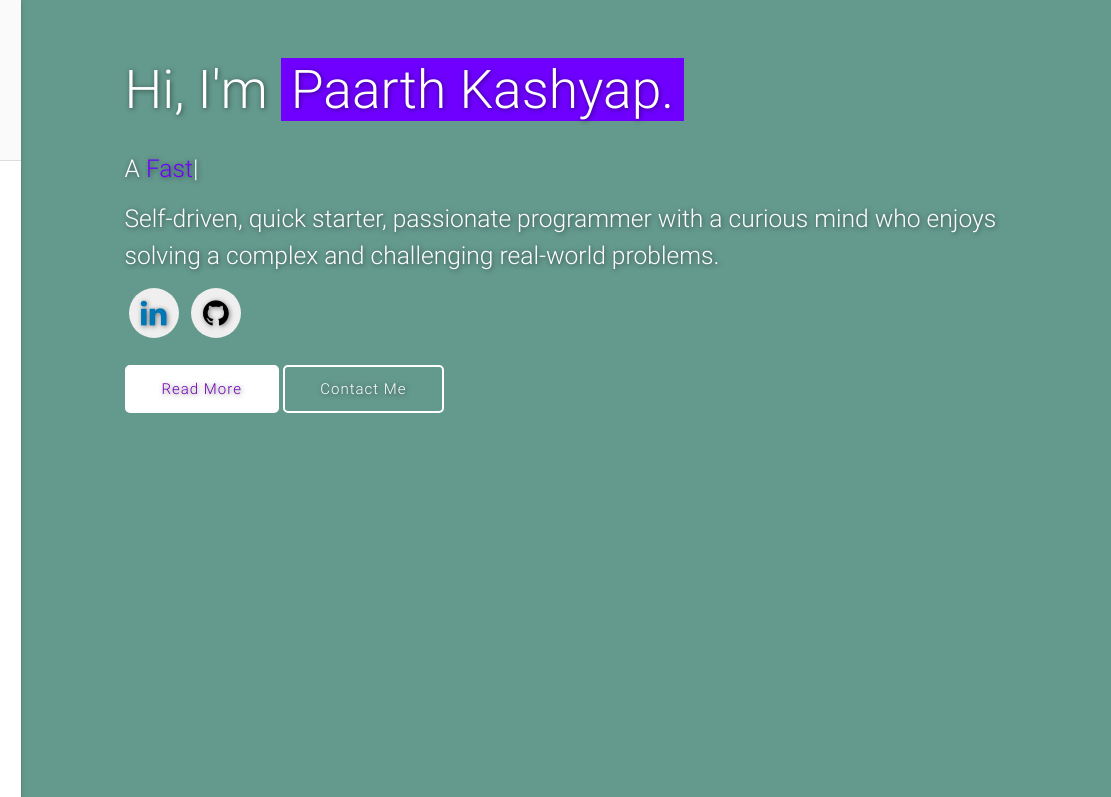
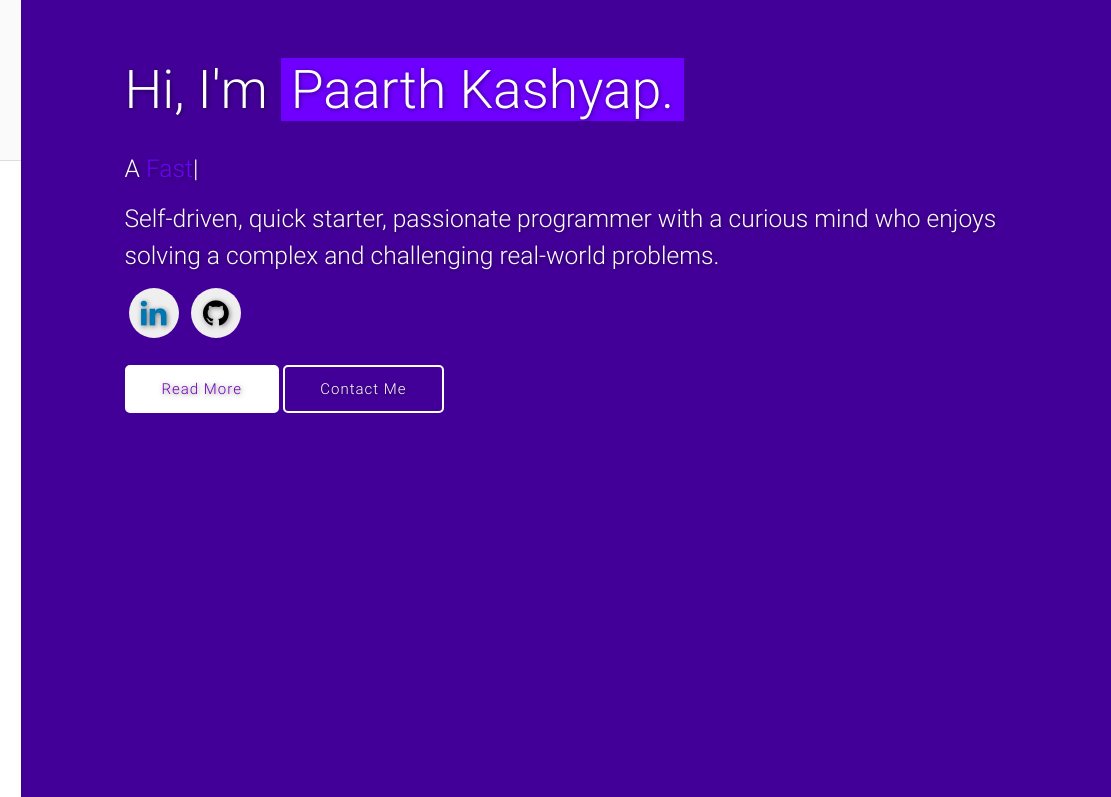
Before and after one commit to Paarth-Kashyap/Paarth-Kashyap.github.io, a plain HTML site: page index.html in a window 1280 px wide. Shown: the top 797 px of the page, 169-1280 px from the left. Drawn offline with nearby package versions, Linux system fonts and the light colour scheme.

Commit message:
check to see updated site

```diff
--- a/assets/css/style.css
+++ b/assets/css/style.css
@@ -320,7 +320,7 @@ h3 {
 } */
 
 #intro.section {
-  background: #a7ffeb repeat;
+  background: #6f00ff repeat;
   position: relative;
 }
 
```
